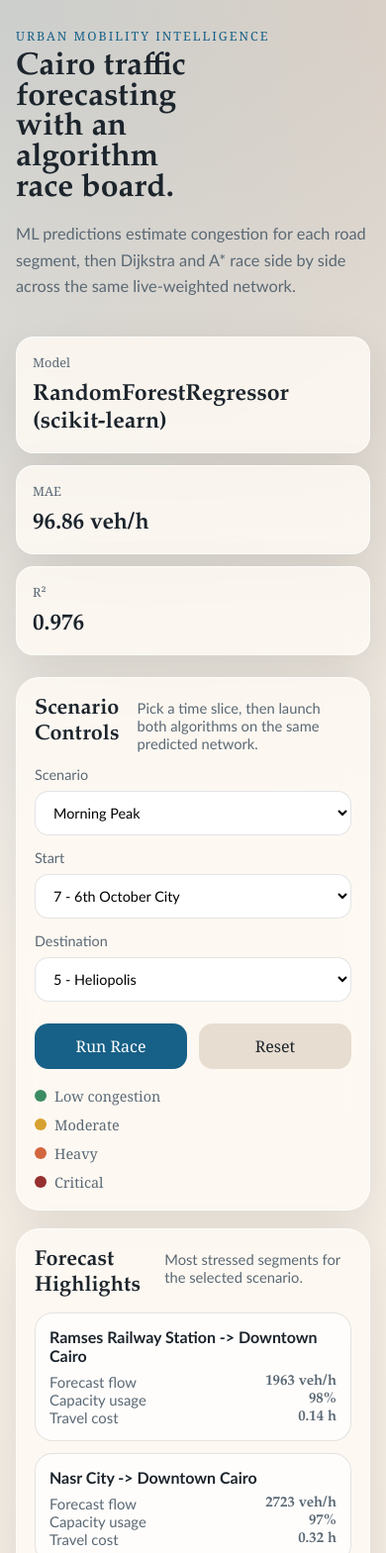
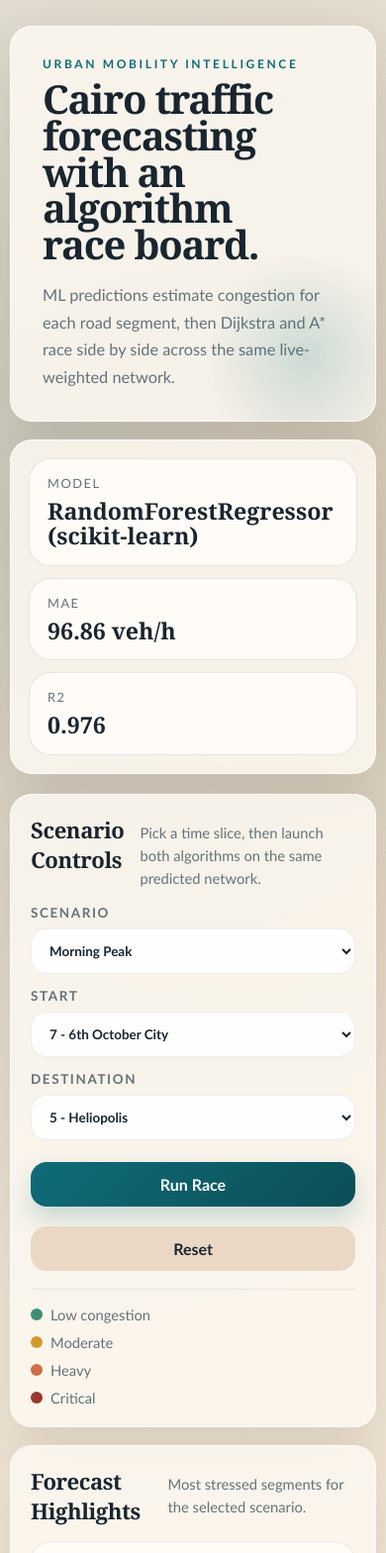
Before and after one commit to NorhannMostafaa1/Algobonus, a plain HTML site: page index.html in a window 390 px wide. Shown: the top 1569 px of the page at 99% size. Drawn offline with Linux system fonts and the light colour scheme.

Commit message:
save changes

```diff
--- a/app.js
+++ b/app.js
@@ -29,80 +29,11 @@ function normalizeNodes() {
   const minY = Math.min(...ys);
   const maxY = Math.max(...ys);
 
-  const nodes = data.nodes.map((node) => ({
+  return data.nodes.map((node) => ({
     ...node,
-    sx: 90 + ((node.x - minX) / (maxX - minX)) * 820,
-    sy: 510 - ((node.y - minY) / (maxY - minY)) * 390,
+    sx: 100 + ((node.x - minX) / (maxX - minX)) * 780,
+    sy: 460 - ((node.y - minY) / (maxY - minY)) * 340,
   }));
-
-  const coreNodes = nodes.filter(
-    (node) => node.sx > 260 && node.sx < 710 && node.sy > 100 && node.sy < 360
-  );
-  const centroid = {
-    x: coreNodes.reduce((sum, node) => sum + node.sx, 0) / coreNodes.length,
-    y: coreNodes.reduce((sum, node) => sum + node.sy, 0) / coreNodes.length,
-  };
-
-  for (const [index, node] of nodes.entries()) {
-    if (!coreNodes.includes(node)) continue;
-    let dx = node.sx - centroid.x;
-    let dy = node.sy - centroid.y;
-    let distance = Math.hypot(dx, dy);
-
-    if (distance < 1) {
-      const angle = (index / nodes.length) * Math.PI * 2;
-      dx = Math.cos(angle);
-      dy = Math.sin(angle);
-      distance = 1;
-    }
-
-    const expansion = Math.max(0, 165 - distance) * 0.42;
-    node.sx += (dx / distance) * expansion;
-    node.sy += (dy / distance) * expansion;
-  }
-
-  const anchorPositions = new Map(nodes.map((node) => [node.id, { x: node.sx, y: node.sy }]));
-
-  for (let step = 0; step < 160; step += 1) {
-    for (let i = 0; i < nodes.length; i += 1) {
-      const a = nodes[i];
-      const anchor = anchorPositions.get(a.id);
-      let shiftX = (anchor.x - a.sx) * 0.03;
-      let shiftY = (anchor.y - a.sy) * 0.03;
-
-      for (let j = i + 1; j < nodes.length; j += 1) {
-        const b = nodes[j];
-        const dx = a.sx - b.sx;
-        const dy = a.sy - b.sy;
-        const distance = Math.hypot(dx, dy) || 0.01;
-        const minDistance = a.id.startsWith("F") || b.id.startsWith("F") ? 42 : 48;
-
-        if (distance < minDistance) {
-          const force = ((minDistance - distance) / minDistance) * 3.8;
-          const pushX = (dx / distance) * force;
-          const pushY = (dy / distance) * force;
-          shiftX += pushX;
-          shiftY += pushY;
-          b.sx -= pushX;
-          b.sy -= pushY;
-        }
-      }
-
-      a.sx = Math.max(74, Math.min(930, a.sx + shiftX));
-      a.sy = Math.max(84, Math.min(514, a.sy + shiftY));
-    }
-  }
-
-  return nodes.map((node) => {
-    const angle = Math.atan2(node.sy - centroid.y, node.sx - centroid.x);
-    const labelSide = Math.cos(angle) >= 0 ? "right" : "left";
-    const labelWidth = Math.max(112, node.name.length * 6.45 + 36);
-    return {
-      ...node,
-      labelSide,
-      labelWidth,
-    };
-  });
 }
 
 const screenNodes = normalizeNodes();
@@ -135,7 +66,7 @@ function edgePath(fromNode, toNode, roadId) {
   const ny = dx / distance;
   const [leftId, rightId] = [fromNode.id, toNode.id].sort();
   const direction = roadId === `${leftId}-${rightId}` ? 1 : -1;
-  const bend = Math.min(40, Math.max(16, distance * 0.14)) * direction;
+  const bend = Math.min(28, distance * 0.12) * direction;
   const cx = (fromNode.sx + toNode.sx) / 2 + nx * bend;
   const cy = (fromNode.sy + toNode.sy) / 2 + ny * bend;
   return `M ${fromNode.sx} ${fromNode.sy} Q ${cx} ${cy} ${toNode.sx} ${toNode.sy}`;
@@ -196,7 +127,7 @@ function drawNetwork() {
   subcaption.setAttribute("x", "24");
   subcaption.setAttribute("y", "54");
   subcaption.setAttribute("class", "map-caption map-caption-subtle");
-  subcaption.textContent = "Dense central nodes are gently separated to improve readability.";
+  subcaption.textContent = "Positions stay anchored to the underlying Cairo coordinates.";
   networkSvg.appendChild(subcaption);
 
   for (const road of data.roads) {
@@ -230,36 +161,27 @@ function drawNetwork() {
     const circle = document.createElementNS("http://www.w3.org/2000/svg", "circle");
     circle.setAttribute("cx", node.sx);
     circle.setAttribute("cy", node.sy);
-    circle.setAttribute("r", node.id.startsWith("F") ? "7.5" : "10.5");
+    circle.setAttribute("r", node.id.startsWith("F") ? "8" : "10");
 
-    const labelX = node.labelSide === "right" ? node.sx + 14 : node.sx - node.labelWidth - 14;
+    const labelWidth = Math.max(58, node.name.length * 6.2 + 34);
     const labelBg = document.createElementNS("http://www.w3.org/2000/svg", "rect");
-    labelBg.setAttribute("x", String(labelX));
-    labelBg.setAttribute("y", String(node.sy - 15));
-    labelBg.setAttribute("rx", "11");
-    labelBg.setAttribute("ry", "11");
-    labelBg.setAttribute("width", String(node.labelWidth));
-    labelBg.setAttribute("height", "28");
+    labelBg.setAttribute("x", node.sx + 10);
+    labelBg.setAttribute("y", node.sy - 16);
+    labelBg.setAttribute("rx", "10");
+    labelBg.setAttribute("ry", "10");
+    labelBg.setAttribute("width", String(labelWidth));
+    labelBg.setAttribute("height", "24");
     labelBg.setAttribute("class", "node-label-bg");
 
-    const leader = document.createElementNS("http://www.w3.org/2000/svg", "line");
-    leader.setAttribute("x1", String(node.sx));
-    leader.setAttribute("y1", String(node.sy));
-    leader.setAttribute("x2", String(node.labelSide === "right" ? labelX : labelX + node.labelWidth));
-    leader.setAttribute("y2", String(node.sy - 1));
-    leader.setAttribute("class", "node-leader");
-
     const text = document.createElementNS("http://www.w3.org/2000/svg", "text");
-    text.setAttribute("x", String(labelX + 11));
+    text.setAttribute("x", node.sx + 20);
     text.setAttribute("y", node.sy);
     text.setAttribute("dominant-baseline", "middle");
-    text.setAttribute("class", "node-name");
     text.textContent = `${node.id} ${node.name}`;
 
     const title = document.createElementNS("http://www.w3.org/2000/svg", "title");
     title.textContent = `${node.name} (${node.id}) - ${node.type}`;
 
-    group.appendChild(leader);
     group.appendChild(circle);
     group.appendChild(labelBg);
     group.appendChild(text);
--- a/index.html
+++ b/index.html
@@ -19,15 +19,15 @@
         <div class="hero-metrics">
           <article>
             <span>Model</span>
-            <strong id="modelName">Loading…</strong>
+            <strong id="modelName">Loading...</strong>
           </article>
           <article>
             <span>MAE</span>
-            <strong id="modelMae">—</strong>
+            <strong id="modelMae">-</strong>
           </article>
           <article>
-            <span>R²</span>
-            <strong id="modelR2">—</strong>
+            <span>R2</span>
+            <strong id="modelR2">-</strong>
           </article>
         </div>
       </header>
@@ -100,7 +100,6 @@
           <div id="astarStats" class="stat-box"></div>
           <div id="astarLog" class="log"></div>
         </section>
-
       </main>
     </div>
 
--- a/styles.css
+++ b/styles.css
@@ -1,16 +1,19 @@
 :root {
-  --bg: #f4efe8;
-  --panel: rgba(255, 250, 245, 0.82);
-  --ink: #1c242c;
-  --muted: #5a6874;
-  --line: rgba(28, 36, 44, 0.12);
-  --accent: #176087;
-  --accent-2: #c46a2d;
-  --good: #3d8b64;
-  --warn: #d7a12f;
-  --bad: #d3663f;
-  --critical: #962f2f;
-  --shadow: 0 18px 50px rgba(44, 37, 30, 0.1);
+  --bg: #efe3d2;
+  --bg-deep: #d8c2ab;
+  --panel: rgba(252, 247, 240, 0.88);
+  --panel-strong: rgba(255, 251, 246, 0.96);
+  --ink: #19252f;
+  --muted: #64727b;
+  --line: rgba(25, 37, 47, 0.1);
+  --accent: #0f6c78;
+  --accent-strong: #0b4e57;
+  --signal: #c46f34;
+  --good: #3c8e72;
+  --warn: #d19a2b;
+  --bad: #cf6d44;
+  --critical: #9b3930;
+  --shadow: 0 22px 56px rgba(53, 40, 26, 0.12);
 }
 
 * {
@@ -20,106 +23,124 @@
 body {
   margin: 0;
   min-height: 100vh;
-  font-family: Georgia, "Times New Roman", serif;
   color: var(--ink);
+  font-family: "Trebuchet MS", "Segoe UI", sans-serif;
   background:
-    radial-gradient(circle at top left, rgba(23, 96, 135, 0.18), transparent 30%),
-    radial-gradient(circle at top right, rgba(196, 106, 45, 0.16), transparent 28%),
-    linear-gradient(180deg, #f9f4ee 0%, #efe5d8 100%);
+    radial-gradient(circle at 12% 12%, rgba(15, 108, 120, 0.16), transparent 28%),
+    radial-gradient(circle at 86% 14%, rgba(196, 111, 52, 0.18), transparent 26%),
+    linear-gradient(180deg, #f6ecdf 0%, var(--bg) 48%, var(--bg-deep) 100%);
 }
 
 .shell {
-  width: min(1380px, calc(100% - 32px));
+  width: min(1440px, calc(100% - 36px));
   margin: 0 auto;
-  padding: 28px 0 40px;
+  padding: 26px 0 40px;
 }
 
 .hero {
   display: grid;
-  grid-template-columns: 1.8fr 1fr;
-  gap: 20px;
-  align-items: end;
-  margin-bottom: 22px;
+  grid-template-columns: minmax(0, 2fr) minmax(300px, 1fr);
+  gap: 18px;
+  align-items: stretch;
+  margin-bottom: 20px;
 }
 
 .eyebrow {
-  margin: 0 0 8px;
+  margin: 0 0 10px;
+  color: var(--accent);
   text-transform: uppercase;
-  letter-spacing: 0.16em;
-  color: var(--accent);
-  font-size: 0.78rem;
+  letter-spacing: 0.22em;
+  font-size: 0.75rem;
+  font-weight: 700;
 }
 
 h1,
 h2,
 strong {
-  font-family: "Palatino Linotype", Palatino, serif;
+  font-family: Georgia, "Times New Roman", serif;
 }
 
 h1 {
   margin: 0;
-  font-size: clamp(2rem, 3.8vw, 4rem);
-  line-height: 0.96;
   max-width: 12ch;
-}
-
-.lede,
-.panel-heading p,
-label,
-.log,
-.stat-box,
-.cards,
-.recommendations-list {
-  font-family: "Trebuchet MS", "Segoe UI", sans-serif;
+  font-size: clamp(2.5rem, 4vw, 4.5rem);
+  line-height: 0.92;
+  letter-spacing: -0.03em;
 }
 
 .lede {
-  max-width: 62ch;
+  max-width: 64ch;
+  margin: 18px 0 0;
   color: var(--muted);
   font-size: 1.02rem;
-  line-height: 1.65;
-  margin-top: 16px;
+  line-height: 1.7;
+}
+
+.hero > div:first-child,
+.hero-metrics,
+.panel {
+  background: var(--panel);
+  border: 1px solid rgba(255, 255, 255, 0.78);
+  box-shadow: var(--shadow);
+  backdrop-filter: blur(12px);
+}
+
+.hero > div:first-child {
+  position: relative;
+  overflow: hidden;
+  border-radius: 30px;
+  padding: 30px 32px;
+}
+
+.hero > div:first-child::after {
+  content: "";
+  position: absolute;
+  inset: auto -40px -46px auto;
+  width: 220px;
+  height: 220px;
+  border-radius: 50%;
+  background: radial-gradient(circle, rgba(15, 108, 120, 0.18), transparent 68%);
+  pointer-events: none;
 }
 
 .hero-metrics {
   display: grid;
-  grid-template-columns: repeat(3, 1fr);
+  grid-template-columns: 1fr;
   gap: 12px;
-}
-
-.hero-metrics article,
-.panel {
-  backdrop-filter: blur(12px);
-  background: var(--panel);
-  border: 1px solid rgba(255, 255, 255, 0.7);
-  box-shadow: var(--shadow);
+  border-radius: 30px;
+  padding: 18px;
 }
 
 .hero-metrics article {
-  border-radius: 18px;
-  padding: 16px;
+  background: var(--panel-strong);
+  border: 1px solid var(--line);
+  border-radius: 22px;
+  padding: 16px 18px;
 }
 
 .hero-metrics span {
   display: block;
+  margin-bottom: 8px;
   color: var(--muted);
   font-size: 0.8rem;
-  margin-bottom: 10px;
+  text-transform: uppercase;
+  letter-spacing: 0.12em;
 }
 
 .hero-metrics strong {
   font-size: 1.45rem;
+  line-height: 1.1;
 }
 
 .grid {
   display: grid;
-  grid-template-columns: repeat(12, 1fr);
+  grid-template-columns: repeat(12, minmax(0, 1fr));
   gap: 18px;
 }
 
 .panel {
-  border-radius: 24px;
-  padding: 18px;
+  border-radius: 28px;
+  padding: 20px;
 }
 
 .controls {
@@ -138,72 +159,79 @@ label,
   grid-column: span 6;
 }
 
-.recommendations {
-  grid-column: span 12;
-}
-
 .panel-heading {
   display: flex;
   justify-content: space-between;
-  gap: 18px;
   align-items: baseline;
-  margin-bottom: 14px;
+  gap: 16px;
+  margin-bottom: 16px;
 }
 
 .panel-heading h2 {
   margin: 0;
-  font-size: 1.35rem;
+  font-size: 1.38rem;
+  letter-spacing: -0.02em;
 }
 
 .panel-heading p {
   margin: 0;
+  max-width: 42ch;
   color: var(--muted);
   font-size: 0.92rem;
-  max-width: 42ch;
+  line-height: 1.55;
 }
 
 label {
   display: block;
-  font-size: 0.9rem;
+  margin-bottom: 14px;
   color: var(--muted);
-  margin-bottom: 14px;
+  font-size: 0.84rem;
+  text-transform: uppercase;
+  letter-spacing: 0.12em;
+  font-weight: 700;
 }
 
 select,
 button {
   width: 100%;
   margin-top: 8px;
-  border-radius: 14px;
-  padding: 12px 14px;
-  border: 1px solid var(--line);
+  border-radius: 16px;
+  padding: 13px 14px;
   font: inherit;
 }
 
 select {
-  background: white;
+  background: rgba(255, 255, 255, 0.94);
+  border: 1px solid rgba(25, 37, 47, 0.08);
+  color: var(--ink);
 }
 
 .button-row {
   display: grid;
   grid-template-columns: 1fr 1fr;
   gap: 12px;
-  margin-top: 10px;
+  margin-top: 8px;
 }
 
 button {
+  border: none;
   cursor: pointer;
-  background: var(--accent);
-  color: white;
-  border: none;
-  transition: transform 160ms ease, opacity 160ms ease;
+  font-weight: 700;
+  transition: transform 160ms ease, box-shadow 160ms ease, opacity 160ms ease;
 }
 
 button:hover {
   transform: translateY(-1px);
 }
 
+#raceButton {
+  background: linear-gradient(135deg, var(--accent), var(--accent-strong));
+  color: #f8fcfd;
+  box-shadow: 0 12px 26px rgba(15, 108, 120, 0.22);
+}
+
 button.ghost {
-  background: #e8ddd1;
+  background: #ead8c5;
   color: var(--ink);
 }
 
@@ -211,8 +239,10 @@ button.ghost {
   display: grid;
   gap: 10px;
   margin-top: 18px;
+  padding-top: 16px;
+  border-top: 1px solid rgba(25, 37, 47, 0.08);
   color: var(--muted);
-  font-size: 0.9rem;
+  font-size: 0.92rem;
 }
 
 .swatch {
@@ -233,126 +263,119 @@ button.ghost {
   gap: 12px;
 }
 
+.card,
+.stat-pill,
+.log,
+.map-note span {
+  background: var(--panel-strong);
+  border: 1px solid rgba(25, 37, 47, 0.08);
+}
+
 .card {
-  background: rgba(255, 255, 255, 0.7);
-  border: 1px solid var(--line);
-  border-radius: 18px;
+  border-radius: 20px;
   padding: 14px;
 }
 
-.card h3,
-.rec-card h3 {
-  margin: 0 0 8px;
+.card h3 {
+  margin: 0 0 10px;
   font-size: 1rem;
 }
 
 .metric-row {
   display: flex;
   justify-content: space-between;
+  gap: 12px;
+  color: var(--muted);
   font-size: 0.93rem;
-  color: var(--muted);
-}
-
-#networkSvg {
-  width: 100%;
-  height: 620px;
-  border-radius: 20px;
-  background:
-    radial-gradient(circle at 22% 25%, rgba(255, 255, 255, 0.75), transparent 26%),
-    radial-gradient(circle at 76% 28%, rgba(233, 192, 157, 0.24), transparent 24%),
-    linear-gradient(180deg, rgba(214, 229, 234, 0.65), rgba(245, 238, 228, 0.85)),
-    repeating-linear-gradient(
-      90deg,
-      rgba(255, 255, 255, 0.14) 0,
-      rgba(255, 255, 255, 0.14) 1px,
-      transparent 1px,
-      transparent 64px
-    );
+  padding: 5px 0;
 }
 
 .map-note {
   display: flex;
   flex-wrap: wrap;
   gap: 8px;
-  margin: 2px 0 14px;
-  font-family: "Trebuchet MS", "Segoe UI", sans-serif;
-  font-size: 0.82rem;
+  margin: 4px 0 14px;
   color: var(--muted);
+  font-size: 0.83rem;
 }
 
 .map-note span {
+  border-radius: 999px;
   padding: 7px 10px;
-  border-radius: 999px;
-  background: rgba(255, 255, 255, 0.58);
-  border: 1px solid rgba(28, 36, 44, 0.09);
+}
+
+#networkSvg {
+  width: 100%;
+  height: 560px;
+  border-radius: 24px;
+  background:
+    radial-gradient(circle at 18% 16%, rgba(255, 255, 255, 0.78), transparent 28%),
+    radial-gradient(circle at 84% 18%, rgba(15, 108, 120, 0.14), transparent 24%),
+    linear-gradient(180deg, rgba(225, 235, 237, 0.78), rgba(243, 233, 220, 0.94)),
+    repeating-linear-gradient(
+      90deg,
+      rgba(255, 255, 255, 0.16) 0,
+      rgba(255, 255, 255, 0.16) 1px,
+      transparent 1px,
+      transparent 72px
+    );
+  border: 1px solid rgba(25, 37, 47, 0.08);
 }
 
 .edge {
   fill: none;
   stroke-linecap: round;
   transition: stroke 180ms ease, opacity 180ms ease, stroke-width 180ms ease, filter 180ms ease;
-  filter: drop-shadow(0 1px 0 rgba(255, 255, 255, 0.45));
+  filter: drop-shadow(0 1px 0 rgba(255, 255, 255, 0.52));
 }
 
 .edge.active-dijkstra,
 .edge.active-astar {
   stroke-width: 8;
   opacity: 1;
-  filter: drop-shadow(0 0 8px rgba(255, 255, 255, 0.8));
+  filter: drop-shadow(0 0 10px rgba(255, 255, 255, 0.82));
 }
 
 .edge.path-dijkstra {
-  stroke: #2f8c63 !important;
+  stroke: #18795d !important;
   stroke-width: 9;
-  opacity: 0.95;
+  opacity: 0.96;
 }
 
 .edge.path-astar {
-  stroke: #9f5123 !important;
+  stroke: var(--signal) !important;
   stroke-width: 9;
-  opacity: 0.95;
+  opacity: 0.96;
   stroke-dasharray: 14 8;
 }
 
 .node circle {
   fill: #fffdf8;
-  stroke: rgba(28, 36, 44, 0.28);
+  stroke: rgba(25, 37, 47, 0.26);
   stroke-width: 2.2;
-  filter: drop-shadow(0 2px 6px rgba(44, 37, 30, 0.08));
 }
 
 .node.visited-dijkstra circle {
-  fill: #67c89a;
+  fill: #72c9a3;
 }
 
 .node.visited-astar circle {
-  fill: #ef9e66;
+  fill: #efaa73;
 }
 
 .node-label-bg {
-  fill: rgba(255, 252, 247, 0.95);
-  stroke: rgba(28, 36, 44, 0.12);
+  fill: rgba(255, 251, 246, 0.92);
+  stroke: rgba(25, 37, 47, 0.08);
   stroke-width: 1;
-  filter: drop-shadow(0 3px 8px rgba(44, 37, 30, 0.08));
 }
 
 .node.facility circle {
-  fill: #ebf5fb;
-  stroke: rgba(23, 96, 135, 0.38);
+  fill: #ecf7f9;
+  stroke: rgba(15, 108, 120, 0.4);
 }
 
 .node.facility .node-label-bg {
-  fill: rgba(235, 245, 251, 0.92);
-}
-
-.node-name {
-  font-size: 10.8px;
-  fill: var(--ink);
-}
-
-.node-leader {
-  stroke: rgba(28, 36, 44, 0.18);
-  stroke-width: 1.25;
+  fill: rgba(236, 247, 249, 0.96);
 }
 
 .node.start circle,
@@ -361,69 +384,54 @@ button.ghost {
 }
 
 .node.start circle {
-  stroke: #2f8c63;
+  stroke: #1a7c60;
 }
 
 .node.end circle {
-  stroke: #9f5123;
+  stroke: var(--signal);
 }
 
 .node.focus circle {
-  filter: drop-shadow(0 0 8px rgba(255, 255, 255, 0.75));
+  filter: drop-shadow(0 0 8px rgba(255, 255, 255, 0.78));
 }
 
 .stat-box {
   display: grid;
-  grid-template-columns: repeat(3, 1fr);
+  grid-template-columns: repeat(3, minmax(0, 1fr));
   gap: 12px;
   margin-bottom: 14px;
 }
 
 .stat-pill {
-  background: rgba(255, 255, 255, 0.75);
-  border: 1px solid var(--line);
-  border-radius: 18px;
+  border-radius: 20px;
   padding: 14px;
 }
 
 .stat-pill span {
   display: block;
-  font-size: 0.8rem;
+  margin-bottom: 8px;
   color: var(--muted);
-  margin-bottom: 8px;
+  font-size: 0.74rem;
+  text-transform: uppercase;
+  letter-spacing: 0.12em;
 }
 
 .log {
-  max-height: 220px;
+  max-height: 240px;
   overflow: auto;
-  border-radius: 18px;
-  background: rgba(255, 255, 255, 0.6);
-  border: 1px solid var(--line);
-  padding: 12px;
-  color: #33404c;
-  line-height: 1.5;
+  border-radius: 20px;
+  padding: 12px 14px;
+  color: #30414a;
+  line-height: 1.58;
 }
 
 .log-entry {
-  padding: 7px 0;
-  border-bottom: 1px dashed rgba(28, 36, 44, 0.09);
+  padding: 8px 0;
+  border-bottom: 1px dashed rgba(25, 37, 47, 0.09);
 }
 
 .log-entry:last-child {
   border-bottom: none;
-}
-
-.recommendations-list {
-  display: grid;
-  grid-template-columns: repeat(5, 1fr);
-  gap: 12px;
-}
-
-.rec-card {
-  background: rgba(255, 255, 255, 0.7);
-  border: 1px solid var(--line);
-  border-radius: 18px;
-  padding: 14px;
 }
 
 .road-label {
@@ -432,18 +440,16 @@ button.ghost {
 
 .map-caption {
   font-size: 12px;
-  fill: rgba(28, 36, 44, 0.68);
+  fill: rgba(25, 37, 47, 0.7);
   font-family: "Trebuchet MS", "Segoe UI", sans-serif;
 }
 
 .map-caption-subtle {
-  fill: rgba(28, 36, 44, 0.46);
+  fill: rgba(25, 37, 47, 0.48);
 }
 
-
-@media (max-width: 1080px) {
+@media (max-width: 1180px) {
   .hero,
-  .hero-metrics,
   .grid {
     grid-template-columns: 1fr;
   }
@@ -451,16 +457,36 @@ button.ghost {
   .controls,
   .insights,
   .board,
-  .algorithm,
-  .recommendations {
+  .algorithm {
     grid-column: span 1;
   }
 
-  .recommendations-list {
+  .hero-metrics {
+    grid-template-columns: repeat(3, minmax(0, 1fr));
+  }
+}
+
+@media (max-width: 780px) {
+  .shell {
+    width: min(100% - 20px, 1440px);
+  }
+
+  .hero > div:first-child,
+  .hero-metrics,
+  .panel {
+    border-radius: 22px;
+  }
+
+  .hero-metrics {
+    grid-template-columns: 1fr;
+  }
+
+  .button-row,
+  .stat-box {
     grid-template-columns: 1fr;
   }
 
   #networkSvg {
-    height: 520px;
+    height: 460px;
   }
 }
```
Also changed, not shown: 1 other file.
